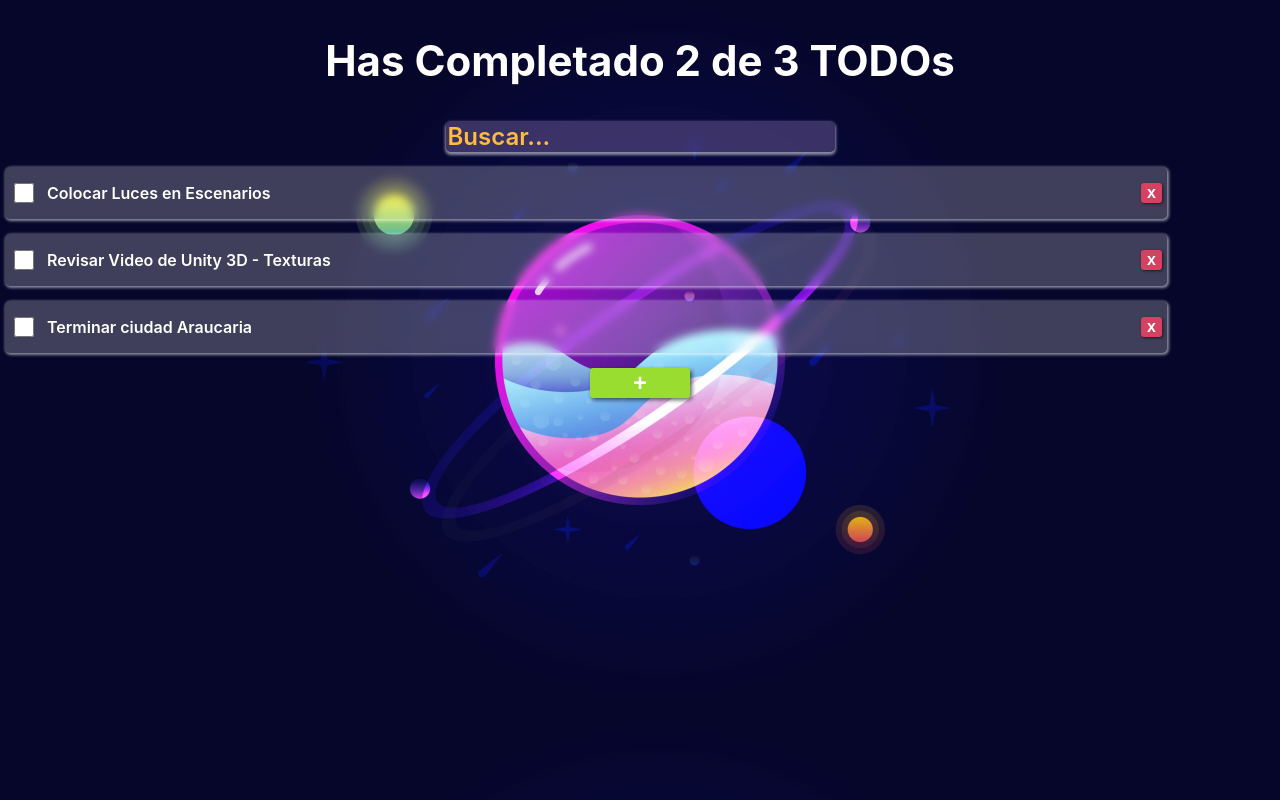
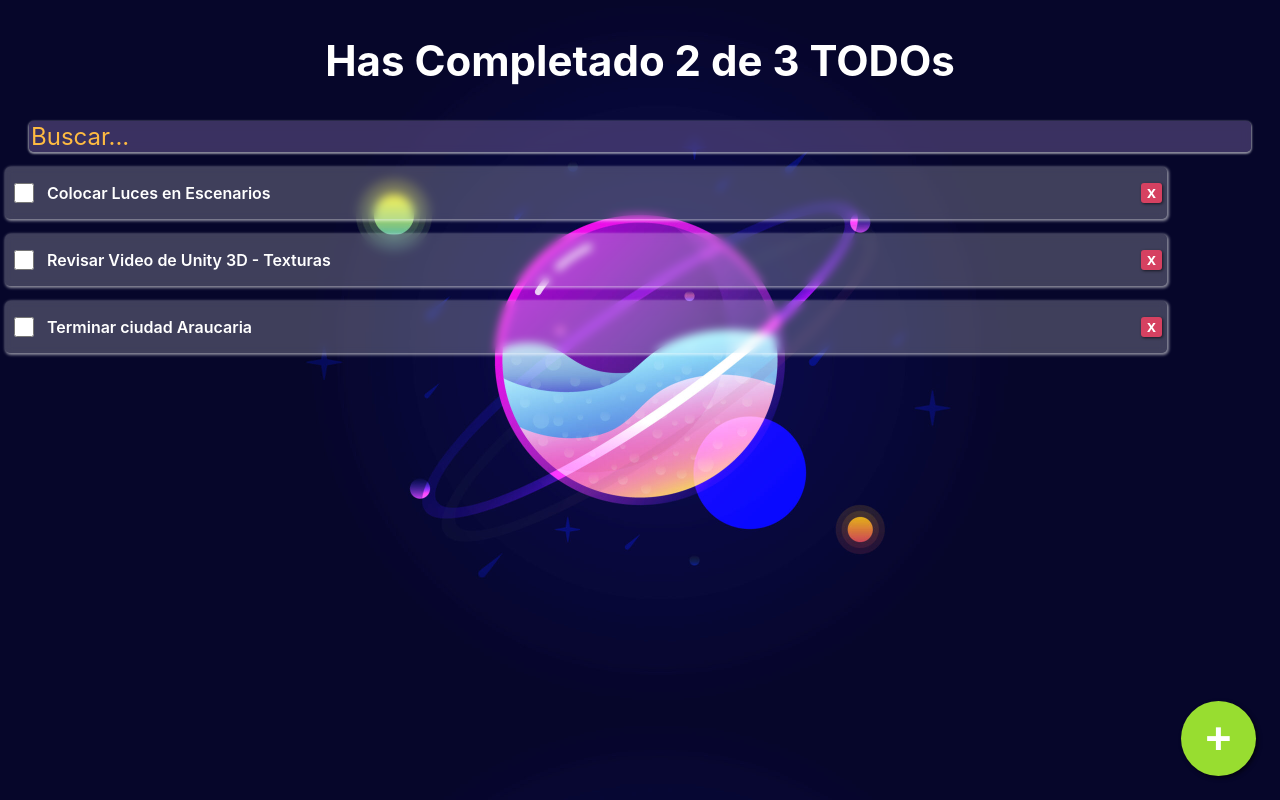
Before and after one commit to Dami-R92/todo-app, a React (Create React App) app: page / in a window 1280 px wide. Built offline with nearby package versions, Linux system fonts and the light colour scheme.

Commit message:
arreglo de search

```diff
--- a/src/App.js
+++ b/src/App.js
@@ -20,7 +20,7 @@ function App() {
     <TodoCounter/>
     <TodoSearch/>
     <TodoList>
-      {todos.map(todo => (<TodoItem text={todo.text}/>))}
+      {todos.map(todo => (<TodoItem key={todo.text} text={todo.text} completed= {todo.completed}/>))}
     </TodoList>
     <TodoButton/>
     </div>
--- a/src/Components/TodoButton/TodoButton.css
+++ b/src/Components/TodoButton/TodoButton.css
@@ -1,11 +1,17 @@
 .todoButton {
     background-color: rgb(152, 221, 48);
-    width: 100px;
+    width: 75px;
+    height: 75px;
+    padding: 0;
+    z-index: 3;
+    position: fixed;
+    bottom: 24px;
+    right: 24px;
     color: white;
-    font-size: 24px;
+    font-size: 45px;
     font-weight: bold;
     border: none;
-    border-radius: 3px;
+    border-radius: 50px;
     box-shadow: rgba(0, 0, 0, 0.603) 2px 2px 4px;
 }
 
--- a/src/Components/TodoSearch/TodoSearch.css
+++ b/src/Components/TodoSearch/TodoSearch.css
@@ -1,18 +1,27 @@
-input {
+.TodoSearch {
     border: none;
     text-decoration: none;
     border-radius: 5px;
     background: #6b5b9585;
     backdrop-filter: blur(5px);
-    box-shadow: rgba(255, 255, 255, 0.534) 0px 2px 3px 1px;
-    color: white;
+    box-shadow: rgba(255, 255, 255, 0.534) 0px 1px 2px 1px;
+    width: calc(100% - 62px);
+    color: cyan;
+    text-shadow: cyan 0px 0px 5px;
     font-family: -apple-system, BlinkMacSystemFont, 'Segoe UI', 'Roboto', 'Oxygen',
     'Ubuntu', 'Cantarell', 'Fira Sans', 'Droid Sans', 'Helvetica Neue',
     sans-serif;
     font-size: 24px;
-    font-weight: 600;
+    font-weight: 400;
 }
 
-input::placeholder {
+.TodoSearch::placeholder {
     color: #ffbb42;
+    text-shadow: none;
 }
+.TodoSearch:focus {
+    outline-color: rgb(155, 47, 255);
+    box-shadow: rgb(155, 47, 255) 0px 0px 5px 2px;
+    outline: none;
+
+}
--- a/src/Components/TodoSearch/TodoSearch.js
+++ b/src/Components/TodoSearch/TodoSearch.js
@@ -5,7 +5,7 @@ import './TodoSearch.css'
 function TodoSearch() {
     return (
         <div>
-            <input placeholder="Buscar..." />
+            <input className='TodoSearch' placeholder="Buscar..." />
 
         </div>
     )
```
